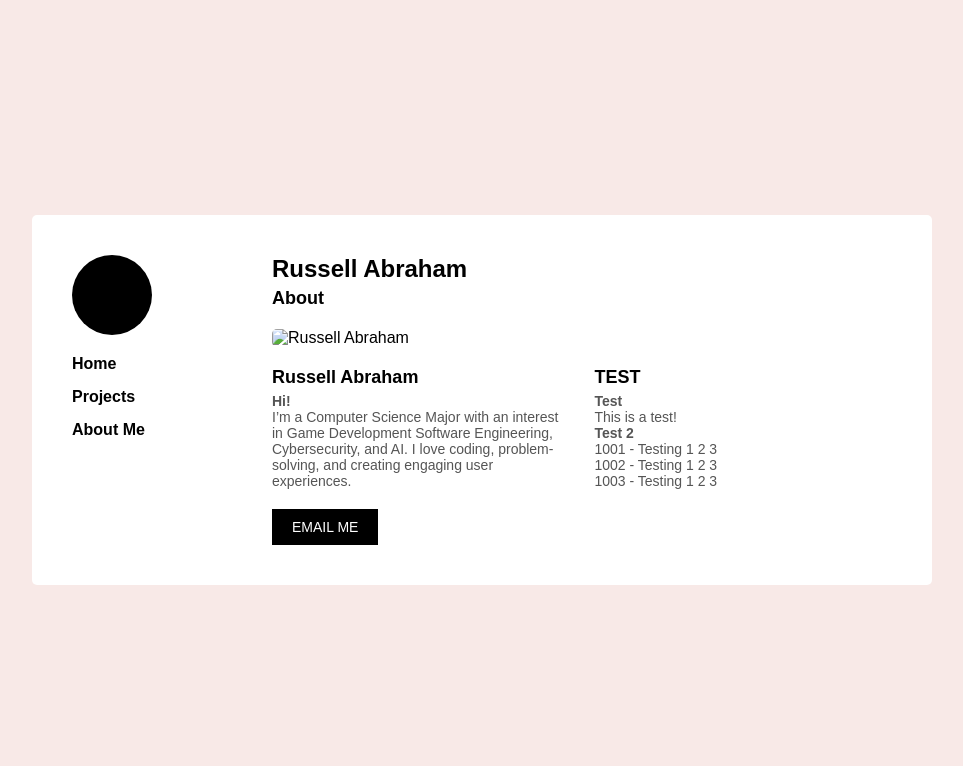
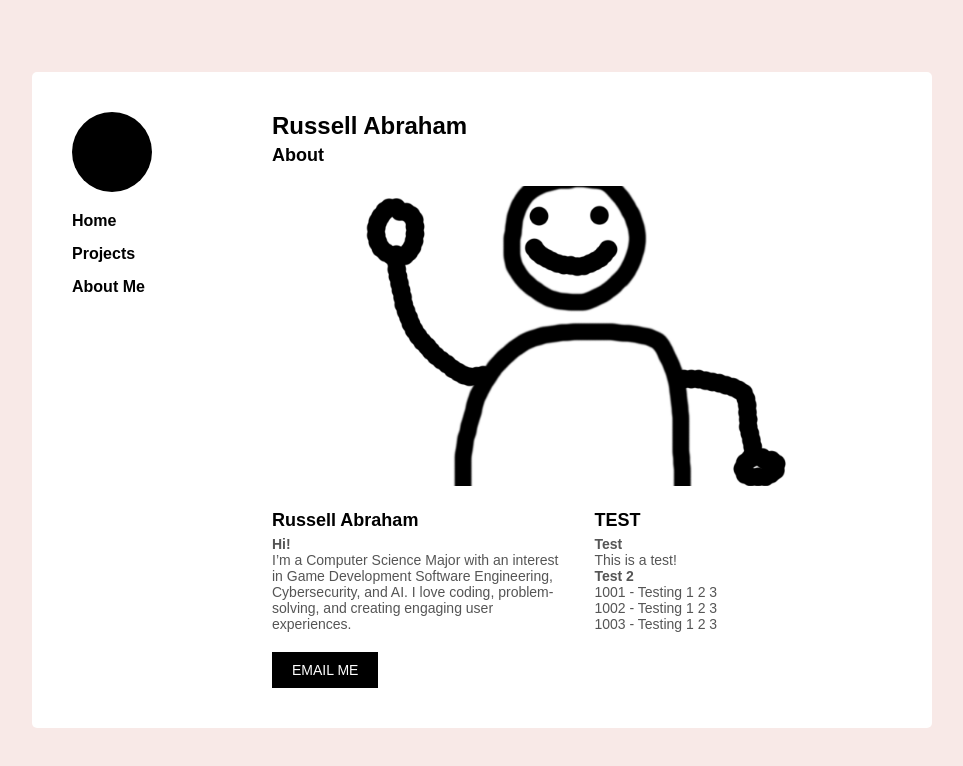
Before and after one commit to russabejr/russabejr.github.io, a plain HTML site: page index.html in a window 1280 px wide. Shown: the whole page, without its empty margins (158-1121 px from the left). Drawn offline with Linux system fonts and the light colour scheme.

Commit message:
Update index.html

```diff
--- a/index.html
+++ b/index.html
@@ -29,7 +29,7 @@
             <h2>About</h2>
 
             <div class="image-container">
-                <img src="profile-image.jpg" alt="Russell Abraham">
+                <img src="profile-image.png" alt="Russell Abraham">
             </div>
 
             <div class="details">
```
